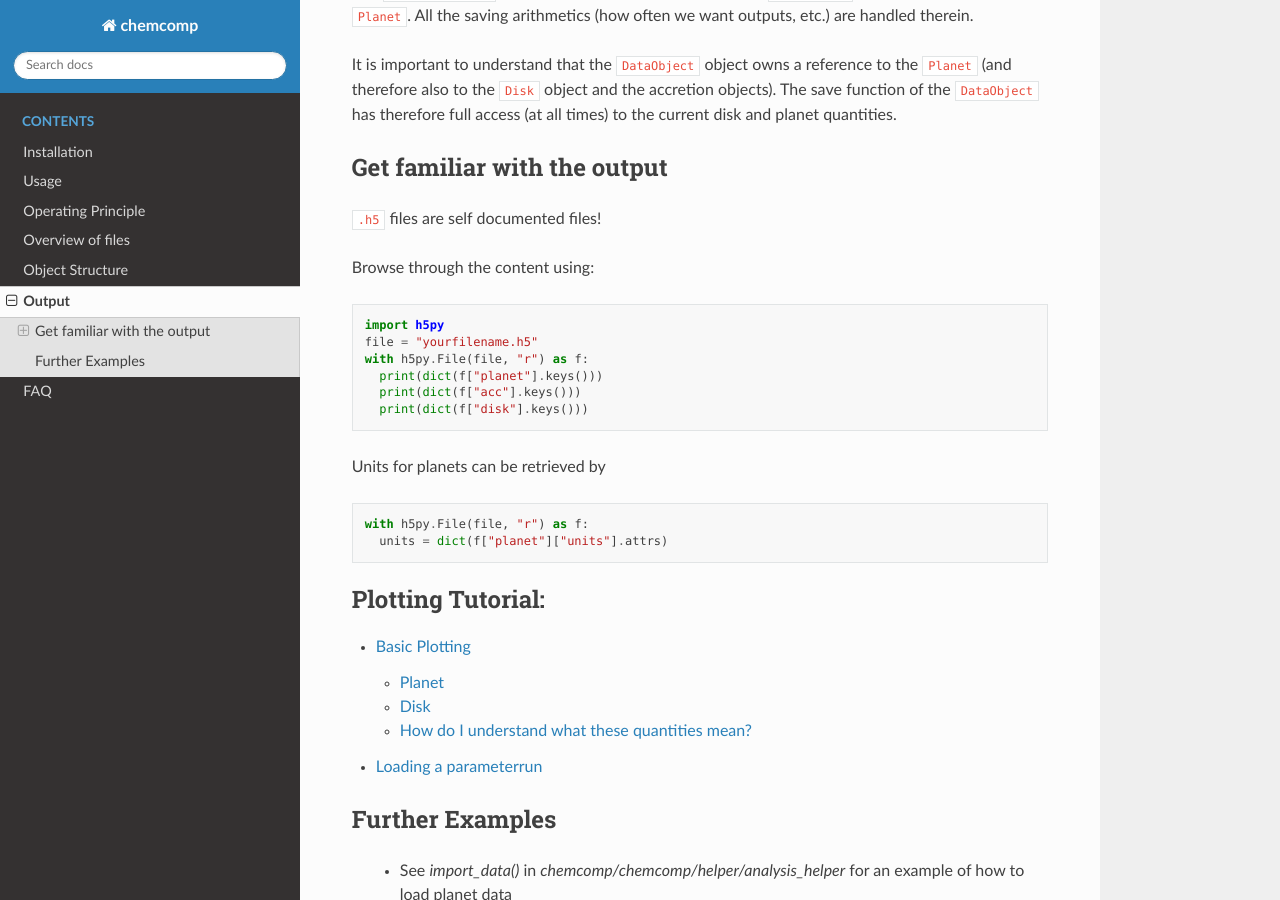
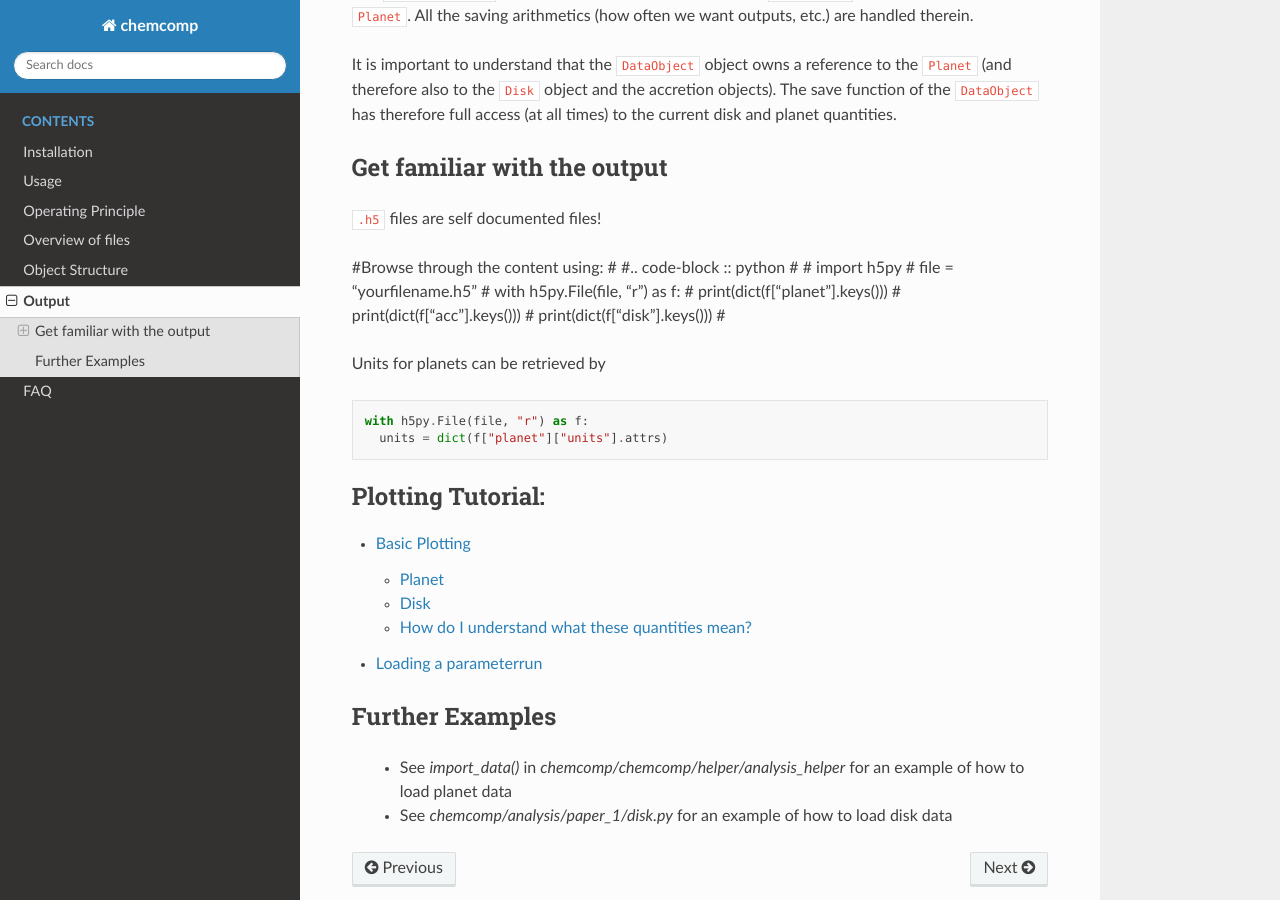
Before and after one commit to AaronDavidSchneider/chemcomp_wiki, a Sphinx documentation site: the page built from doc/source/Output.rst, in a window 1280 px wide and 900 px high, scrolled down 537 px. Built offline with Sphinx 7.4.7 and the Read the Docs theme 2.0.0, drawn with Linux system fonts in a browser that asks for light colours.

Commit message:
update docs

```diff
--- a/doc/source/File-Structure/Config-File.rst
+++ b/doc/source/File-Structure/Config-File.rst
@@ -77,7 +77,7 @@ In case of doubt check the ``__init__()`` methods of the respective classes!
   # Take care of units here! Otherwise adapt in import_config.scale_units!
   # Physical parameters
   config_disk:
-  model:                        DiskLabDisk    # Set the name of the Disk model that you want to use. This Disk model should be imported in the ``__init__.py` in the disk directory!
+    model:                        DiskLabDisk    # Set the name of the Disk model that you want to use. This Disk model should be imported in the ``__init__.py` in the disk directory!
     M_STAR:                       1.0        # mass of central star in sun masses
     ALPHA:                        5.0e-4     # Alpha viscosity
     ALPHAHEIGHT:                  1.0e-4     # alpha_z vertical stirring parameter
--- a/doc/source/Output.rst
+++ b/doc/source/Output.rst
@@ -28,17 +28,17 @@ Get familiar with the output
 
 ``.h5`` files are self documented files!
 
-Browse through the content using:
-
-.. code-block :: python
-
-   import h5py
-   file = "yourfilename.h5"
-   with h5py.File(file, "r") as f:
-     print(dict(f["planet"].keys()))
-     print(dict(f["acc"].keys()))
-     print(dict(f["disk"].keys()))
-
+#Browse through the content using:
+#
+#.. code-block :: python
+#
+#   import h5py
+#   file = "yourfilename.h5"
+#   with h5py.File(file, "r") as f:
+#       print(dict(f["planet"].keys()))
+#       print(dict(f["acc"].keys()))
+#       print(dict(f["disk"].keys()))
+#
 
 Units for planets can be retrieved by
 
```
Also changed, not shown: other parts of doc/source/File-Structure/Config-File.rst (+1 -0 lines).
